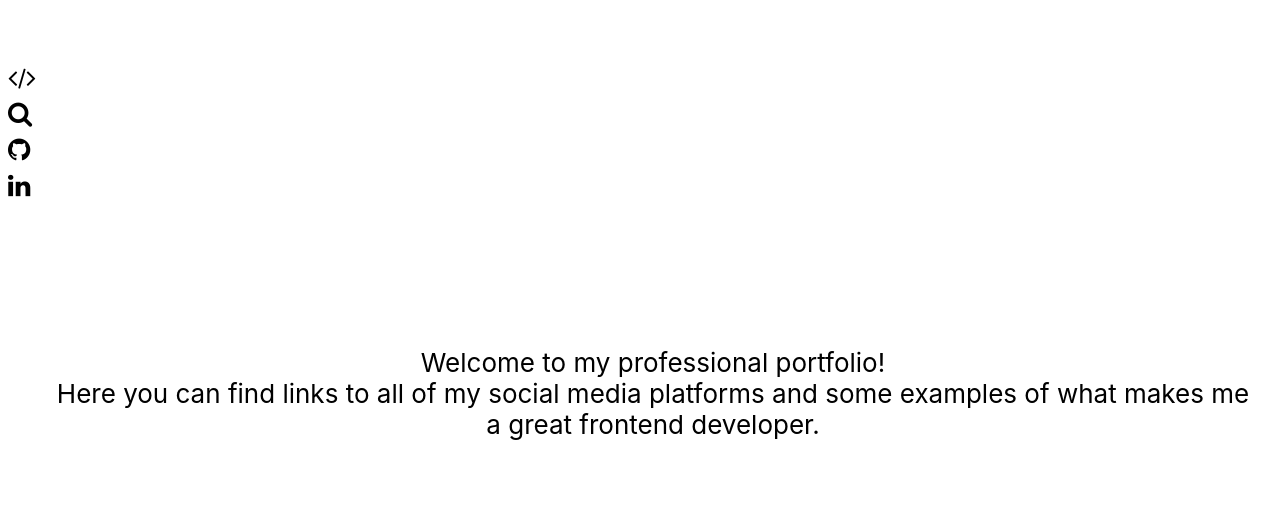
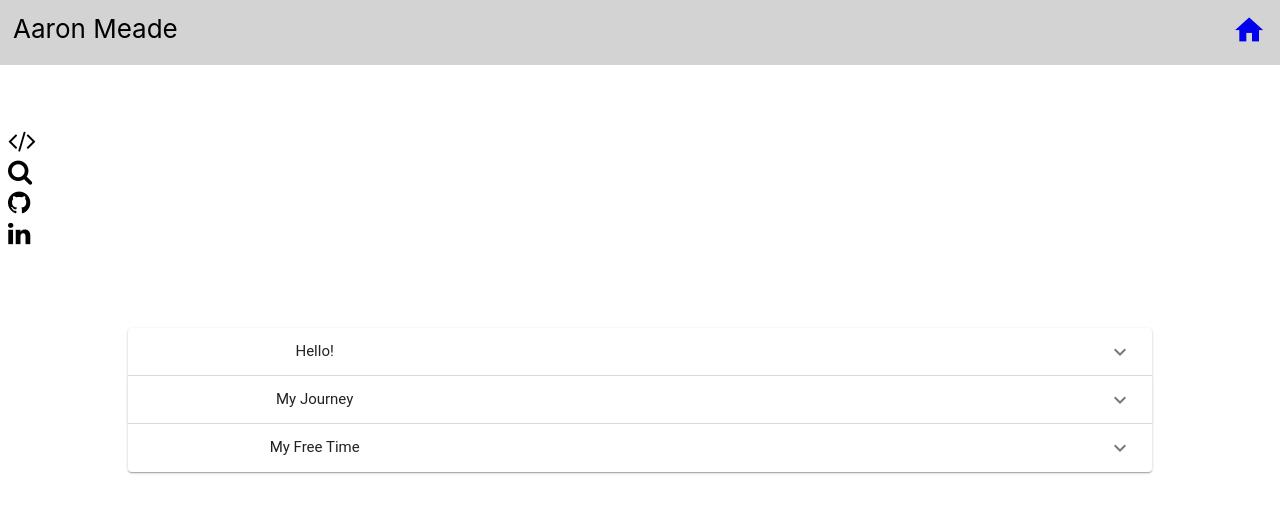
Before and after one commit to Aaronmeade92/portfolio, a React (Create React App) app: page /about in a window 1280 px wide. Shown: the top 512 px of the page. Built offline with nearby package versions, Linux system fonts and the light colour scheme.

Commit message:
finished it up for the most part

```diff
--- a/package.json
+++ b/package.json
@@ -3,6 +3,7 @@
   "version": "0.1.0",
   "private": true,
   "dependencies": {
+    "@material-ui/core": "^3.6.1",
     "ajv": "^6.5.5",
     "babel-jest": "^23.6.0",
     "dotenv": "^6.0.0",
--- a/src/components/About.js
+++ b/src/components/About.js
@@ -1,24 +1,87 @@
 import React, { Component, Fragment } from 'react';
 import NavBar from './NavBar.js';
+import PropTypes from 'prop-types';
+import { withStyles } from '@material-ui/core/styles';
+import ExpansionPanel from '@material-ui/core/ExpansionPanel';
+import ExpansionPanelDetails from '@material-ui/core/ExpansionPanelDetails';
+import ExpansionPanelSummary from '@material-ui/core/ExpansionPanelSummary';
+import Typography from '@material-ui/core/Typography';
+import Icon from '@material-ui/core/Icon';
 
 
-const textStyle = {
-    paddingLeft: "2em",
-    paddingRight: "1em",
-    paddingBottom: "1%",
-}
+const styles = theme => ({
+    root: {
+        width: '80%'
+    },
+    heading: {
+        fontSize: theme.typography.pxToRem(15),
+        flexBasis: '33.33%',
+        flexShrink: 0,
+    },
+    secondaryHeading: {
+        fontSize: theme.typography.pxToRem(15),
+        color: theme.palette.text.secondary,
+    },
+});
 
 class About extends Component {
+    state = {
+        expanded: false,
+    };
+
+    handleChange = panel => (event, expanded) => {
+        this.setState({
+            expanded: expanded ? panel : false,
+        });
+    };
+
     render() {
+        const { classes } = this.props;
+        const { expanded } = this.state;
+
         return (
             <Fragment>
+            <link rel="stylesheet" href="https://fonts.googleapis.com/icon?family=Material+Icons" />
             <NavBar />
-            <div>
-                <p style={textStyle}> Welcome to my professional portfolio! <br/> Here you can find links to all of my social media platforms and some examples of what makes me a great frontend developer.</p>
+            <div className={classes.root}>
+            <ExpansionPanel expanded={ expanded === 'panel1'} onChange={this.handleChange('panel1')}>
+                <ExpansionPanelSummary expandIcon={<Icon>keyboard_arrow_down</Icon>}>
+                    <Typography className={classes.heading}>Hello!</Typography>
+                </ExpansionPanelSummary>
+                <ExpansionPanelDetails>
+                    <Typography>
+                        First off thanks for taking the time to look over my portfolio! As you can see my name is Aaron Meade and I am a full stack javascript developer. I graduated from the Code Fellows bootcamp out of Seatte, WA in September of 2018. I'm still fairly new to the world of code but have loved every minute of it. I have a genuine intellectual drive to learn more and more everyday. Feel free to reach out to me on any of my platforms that I have linked to my portfolio, I am always open to new and exciting opportunities
+                    </Typography>
+                </ExpansionPanelDetails>
+            </ExpansionPanel>
+            <ExpansionPanel expanded={ expanded === 'panel2'} onChange={this.handleChange('panel2')}>
+                <ExpansionPanelSummary expandIcon={<Icon>keyboard_arrow_down</Icon>}>
+                    <Typography className={classes.heading}>My Journey</Typography>
+                </ExpansionPanelSummary>
+                <ExpansionPanelDetails>
+                    <Typography>
+                        My journey as a developer is not a traditional one, I was only introduced to code in 2016 and before then it might as well have been the Matrix. Before I started on this path I had many different jobs that all showed me that I did not want to do them for the rest of my life. The one job that I really loved was being a high school football coach. I am a former athlete and loved to opportunity to help others grow and not only become better football players but better men. It really was a great leadership opportunity and an all around learning experience. I really look forward to taking all of my life's lessons and applying them to any future project that I am lucky enough to be a part of.
+                    </Typography>
+                </ExpansionPanelDetails>
+            </ExpansionPanel>
+            <ExpansionPanel expanded={ expanded === 'panel3'} onChange={this.handleChange('panel3')}>
+                <ExpansionPanelSummary expandIcon={<Icon>keyboard_arrow_down</Icon>}>
+                    <Typography className={classes.heading}>My Free Time</Typography>
+                </ExpansionPanelSummary>
+                <ExpansionPanelDetails>
+                    <Typography>
+                        Whenever I am not coding, I really like to spend time with my friends and family. Nothing is more important to me than the people I have surrounded myself with over the years and I have made it my life's goal to take care of them.
+                    </Typography>
+                </ExpansionPanelDetails>
+            </ExpansionPanel>
             </div>
             </Fragment>
         );
     }
 }
 
-export default About;
+About.propTypes = {
+    classes: PropTypes.object.isRequired,
+  };
+
+export default withStyles(styles)(About);
--- a/src/components/Dashboard.js
+++ b/src/components/Dashboard.js
@@ -30,7 +30,12 @@ const buttonPosition = {
     bottom: '20%',
     }
 
+const linkStyle = {
+    textDecoration: 'none',
+    color: 'orange',
+}
 class Dashboard extends Component {
+
 
     render() {
         return(
@@ -38,7 +43,7 @@ class Dashboard extends Component {
             <link rel = "stylesheet" href = "https://cdnjs.cloudflare.com/ajax/libs/bttn.css/0.2.4/bttn.css"/>
               <div style={container}>
                 <img style={imgStyle} src={portfolioBackground}/>
-                <h1 style={textStyle}>Hello, my name is Aaron Meade</h1>
+                <h1 style={textStyle}>Hello, my name is <NavLink style={linkStyle} to='/about'>Aaron Meade</NavLink></h1>
               </div>
                 <NavLink style={buttonPosition} to='/projects'><button class='bttn-fill bttn-success'>Go To Projects</button></NavLink>
             </Fragment>
--- a/src/components/NavBar.js
+++ b/src/components/NavBar.js
@@ -1,11 +1,11 @@
+import React, { Component, Fragment } from 'react';
+import { NavLink } from 'react-router-dom';
+import Icon from '@material-ui/core/Icon';
 
-import React, { Component } from 'react';
-
-import { NavLink } from 'react-router-dom';
 
 const navDiv = {
     height: '100%',
-    width: '10%',
+    width: '20%',
     position: 'fixed',
     zIndex: '1',
     top: '0',
@@ -13,25 +13,46 @@ const navDiv = {
     overFlowX : 'hidden',
     paddingTop: '60px',
     transition: '0.5s',
+    paddingTop: '10%',
 }
 const textStyle = {
     color: 'black',
     display: 'flex',
     transition: '0.3s',
-    padding: '5px',
+    paddingBottom: '5px',
     paddingLeft: '8px',
     textDecoration: 'none',
     justifyContent: 'flexStart',
 
 }
-
 const hiddenStyle = {
     color: 'blue',
-    fontSize: '.7em',
+    fontSize: '.8em',
     display: 'flex',
     paddingLeft: '.5em',
 }
+const headerStyle = {
+    width: '100%',
+    height: '2.5em',
+    backgroundColor: 'lightGrey',
+    position: 'fixed',
+    top: '0'
+}
+const headerText = {
+    display: 'flex',
+    justifyContent: 'spaceBetween',
+    paddingTop: '.5em',
+    paddingLeft: '.5em',
+}
 
+const homeButton = {
+    position: 'fixed',
+    top: '0',
+    right: '0',
+    paddingTop: '1.1%',
+    paddingRight: '1.1%',
+    fontSize: '1.3em',
+}
 class NavBar extends Component {
 
     state = {
@@ -40,6 +61,7 @@ class NavBar extends Component {
         showGithub: false,
         showLinkedin: false,
     }
+
     // REFACTOR
     projectInfo = () => {
         this.setState({ showProjects: true });
@@ -69,6 +91,16 @@ class NavBar extends Component {
 
     render() {
         return (
+            <Fragment>
+                <link rel="stylesheet" href="https://fonts.googleapis.com/icon?family=Material+Icons" />
+                <div style={headerStyle}>
+                    <nav class="navbar navbar-light bg-light">
+                        <span class="navbar-brand mb-0 h1" style={headerText}>Aaron Meade </span>
+                        <NavLink to='/'><Icon style={homeButton}>home</Icon></NavLink>
+                    </nav>
+
+                </div>
+
                 <div style={navDiv}>
                     <link rel="stylesheet" href="https://cdnjs.cloudflare.com/ajax/libs/font-awesome/4.7.0/css/font-awesome.min.css"/>
 
@@ -78,6 +110,7 @@ class NavBar extends Component {
                     <li><a style={textStyle} onMouseEnter={this.linkedinInfo} onMouseLeave={this.hideLinkedin} href="https://www.linkedin.com/in/aaron-meade/" class="fa fa-linkedin">{this.state.showLinkedin && <p style={hiddenStyle} >My LinkedIn</p> }</a></li>
 
                 </div>
+            </Fragment>
         );
     }
 }
--- a/src/components/ProjectData.js
+++ b/src/components/ProjectData.js
@@ -38,12 +38,12 @@ class Content extends Component {
             <p style={projectsText}>'Chews It' was an App that I had the priviledge to be a part of during my time at Code Fellows. 'Chews It' is designed to help the indecisive pick a meal for the night. 'Chews It' picks from preferences that the user is prompted to pick when they sign up for the app. It takes the three of the preferences and randomly selects a nearby restuarant. 'Chews It' utilizes Google Maps API and Yelp API .</p>
             <img style={imageStyle} src={chewsit}/>
 
-            <h2><a style={projectLinks} href="https://github.com/code-commando/frontend">Code Commando</a></h2>
-            <p style={projectsText}>'Code Commando' was the largest project I have been a part of, it was a combined effort of all the developers in my 401 JavaScript course at Code Fellows. My team's job was to build the entire frontend. I personally had input on all the pages and built the rosters and quiz pages.</p>
-
             <h2><a style={projectLinks} href="https://star-wars-study.herokuapp.com/home">Star Wars Study</a></h2>
             <p style={projectsText}>A basic React frontend built using the data provided through the Star Wars API.</p>
             <img style={imageStyle} src={starwarsstudy}/>
+
+            <h2><a style={projectLinks} href="https://github.com/code-commando/frontend">Code Commando</a></h2>
+            <p style={projectsText}>'Code Commando' was the largest project I have been a part of, it was a combined effort of all the developers in my 401 JavaScript course at Code Fellows. My team's job was to build the entire frontend. I personally had input on all the pages and built the rosters and quiz pages.</p>
             </div>
             </div>
         </Fragment>
```
Also changed, not shown: src/images/genericcodeimage.jpg (deleted), 1 other file (tests, documents, lock files or other folders). Lines whose indentation alone changed are shown as unchanged.
